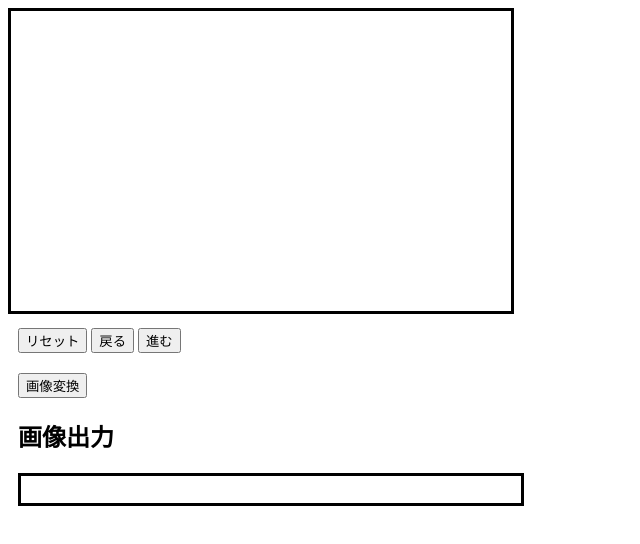
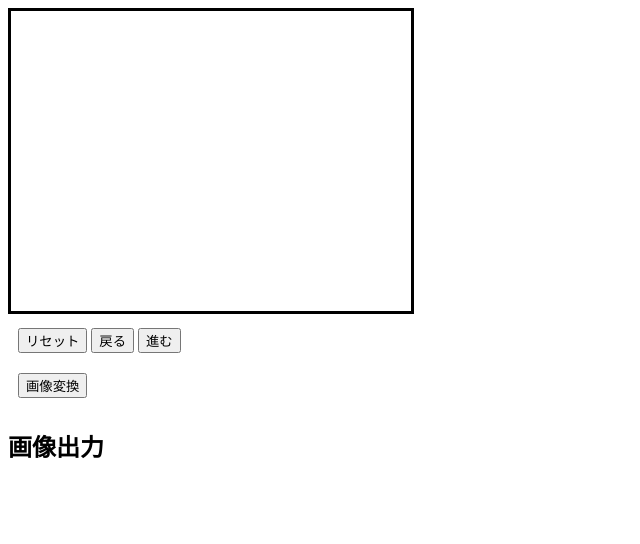
Before and after one commit to nak-244/signature, a plain HTML site: page docs/index.html in a window 1280 px wide. Shown: the whole page, without its empty margins (0-640 px from the left). Drawn offline with Linux system fonts and the light colour scheme.

Commit message:
Update index.html

```diff
--- a/docs/index.html
+++ b/docs/index.html
@@ -1,29 +1,28 @@
 <!DOCTYPE html>
 <html lang="ja">
 <head>
-<meta charset="utf-8">
-<!-- Always force latest IE rendering engine (even in intranet) & Chrome Frame
-   Remove this if you use the .htaccess -->
-<meta http-equiv="X-UA-Compatible" content="IE=edge,chrome=1">
-<meta name="viewport" content="initial-scale=1.0, target-densitydpi=device-dpi" /><!-- this is for mobile (Android) Chrome -->
-<meta name="viewport" content="initial-scale=1.0, width=device-height"><!--  mobile Safari, FireFox, Opera Mobile  -->
-<style type="text/css">
-canvas {
-	position: relative;
-	border:3px solid #000;
+  <META http-equiv="Content-Type" content="text/html; charset=UTF-8">
+  <title>Mam 手書きお絵かきJavascriptサンプル</title>
+  <meta name="viewport" content="width=device-width,init-scale=1,user-scalable=no,minimum-scale=1,maximum-scale=1">
+</head>
+<body>
+	<style type="text/css">
+	canvas {
+  border:3px solid #000;
 }
-
-div#img-box{
-  border:3px solid #000;
-  width:500px;
-}
-
-div#btn-box{
-	position: fixed;
-	bottom :0px;
-}
-
 </style>
+<canvas id="canvassample" width="400" height="300"></canvas>
+<div style="padding:10px">
+ <button type="button" onclick="clearCanvas()">リセット</button>
+ <button type="button" onclick="prevCanvas()">戻る</button>
+ <button type="button" onclick="nextCanvas()">進む</button>
+</div>
+<div style="padding:10px">
+ <button type="button" onclick="chgImg()" value="1">画像変換</button>
+</div>
+<h2>画像出力<h2>
+<div id="img-box"><img id="newImg"></div>
+</body>
 <script>
 var canvas = document.getElementById('canvassample'),
     ctx = canvas.getContext('2d'),
@@ -32,11 +31,9 @@ var canvas = document.getElementById('canvassample'),
     Ypoint;
 
 //初期値（サイズ、色、アルファ値）の決定
-var defSize = 7,
+var defSize = 2,
     defColor = "#555";
 
-// キャンバスを白色に塗る
-ctx.fillStyle = 'rgb(255,255,255)';
 
 // ストレージの初期化
 var myStorage = localStorage;
@@ -55,7 +52,6 @@ function startPoint(e){
   e.preventDefault();
   ctx.beginPath();
 
-
   Xpoint = e.layerX;
   Ypoint = e.layerY;
 
@@ -66,7 +62,7 @@ function movePoint(e){
   if(e.buttons === 1 || e.witch === 1 || e.type == 'touchmove')
   {
     Xpoint = e.layerX;
-  　Ypoint = e.layerY;
+    Ypoint = e.layerY;
     moveflg = 1;
 
     ctx.lineTo(Xpoint, Ypoint);
@@ -105,7 +101,6 @@ function clearCanvas(){
 
 function resetCanvas() {
     ctx.clearRect(0, 0, ctx.canvas.clientWidth, ctx.canvas.clientHeight);
-    ctx.fillStyle = 'rgb(255,255,255)';
 }
 
 function chgImg()
@@ -174,21 +169,5 @@ function draw(src) {
         ctx.drawImage(img, 0, 0);
     }
 }
-
-
 </script>
-</head>
-<body>
-	<canvas id="canvassample" width="500" height="300"></canvas>
-	</div>
-	<div style="padding:10px">
-	    <button type="button" onclick="clearCanvas()">リセット</button>
-	  <button type="button" onclick="prevCanvas()">戻る</button>
-	  <button type="button" onclick="nextCanvas()">進む</button>
-	</div>
-	<div style="padding:10px">
-	    <button type="button" onclick="chgImg()" value="1">画像変換</button>
-	<h2>画像出力<h2>
-	<div id="img-box"><img id="newImg"></div>
-</body>
 </html>
```
